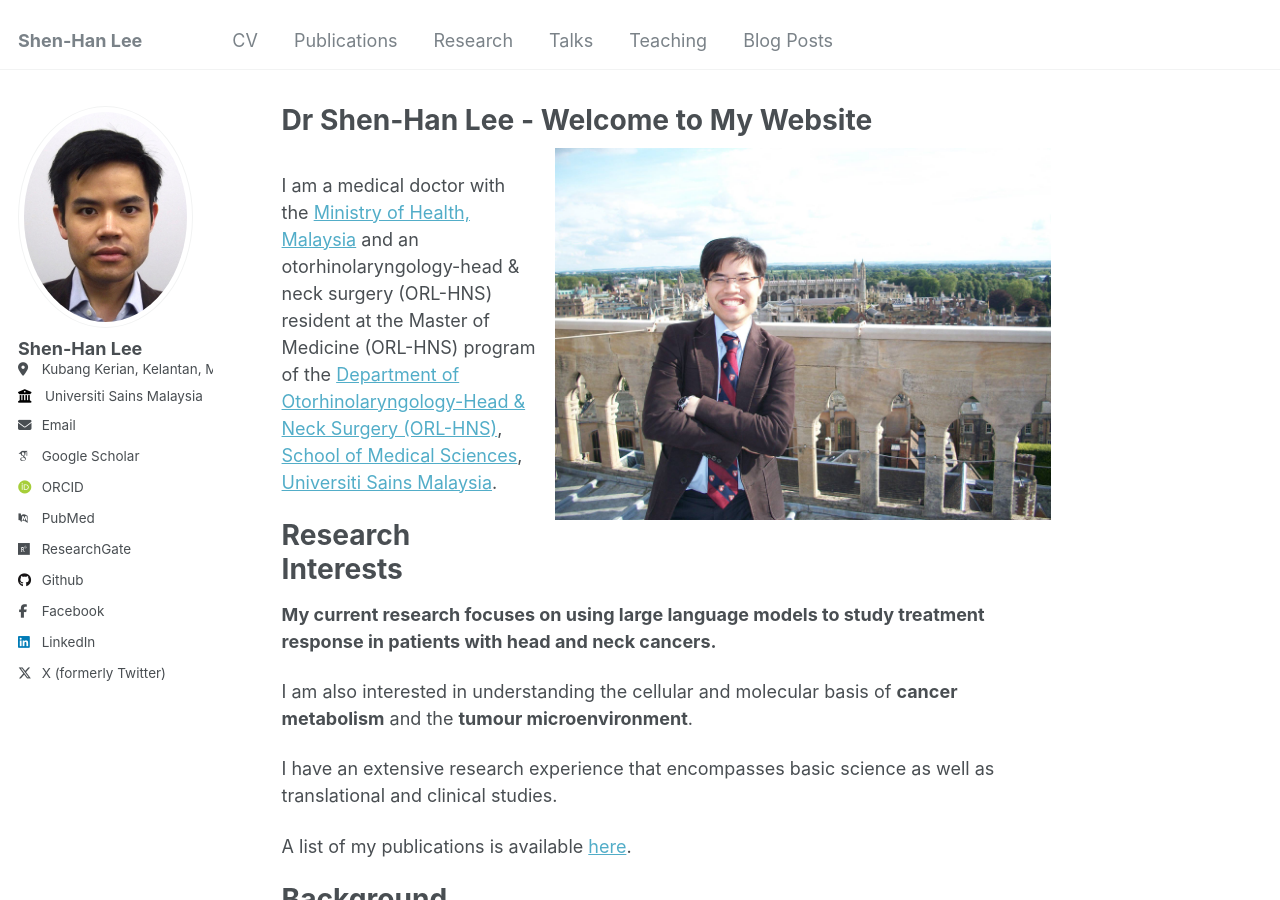
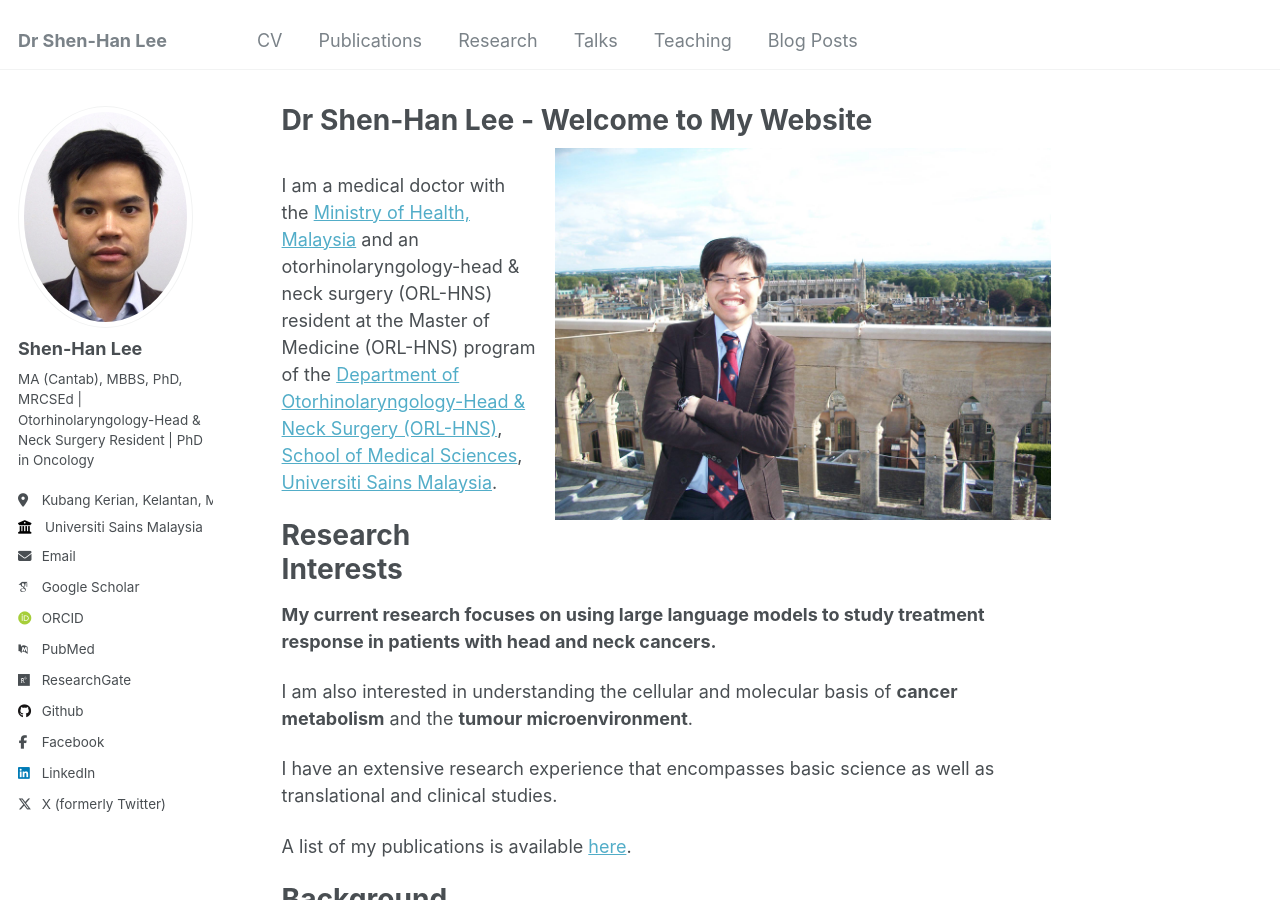
Before and after one commit to shenhanlee/shenhanlee.github.io, a Jekyll site: the page built from _pages/about.md, in a window 1280 px wide and 900 px high. Built offline with Jekyll 4.4.1, drawn with Linux system fonts in a browser that asks for light colours; some web fonts are replaced.

Commit message:
Merge remote-tracking branch 'origin/master'

```diff
--- a/_config.yml
+++ b/_config.yml
@@ -8,7 +8,7 @@
 
 # Basic Site Settings
 locale                   : "en-US"
-title                    : "Shen-Han Lee"
+title                    : "Dr Shen-Han Lee"
 title_separator          : "-"
 name                     : &name "Shen-Han Lee"
 description              : &description "personal description"
@@ -23,7 +23,7 @@ author:
   # Biographic information
   avatar           : "passport photo - white.jpg"
   name             : "Shen-Han Lee"
-  bio              :
+  bio              : "MA (Cantab), MBBS, PhD, MRCSEd | Otorhinolaryngology-Head & Neck Surgery Resident | PhD in Oncology"
   location         : "Kubang Kerian, Kelantan, Malaysia"
   employer         : "Universiti Sains Malaysia"
   uri              : # URL
```
